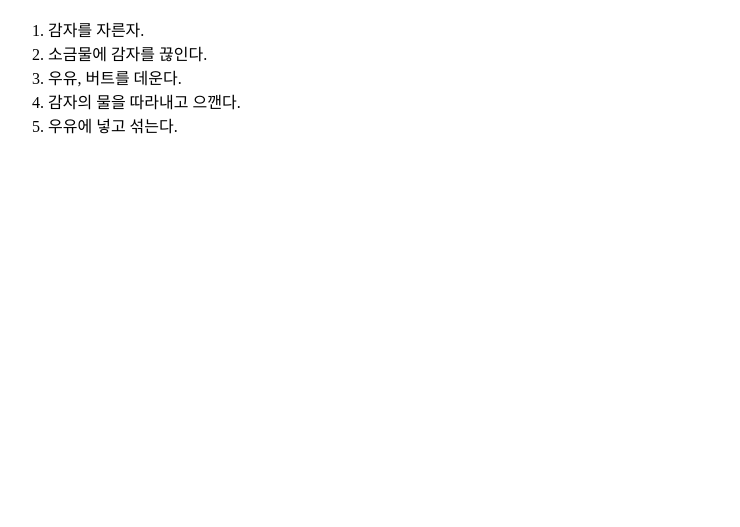
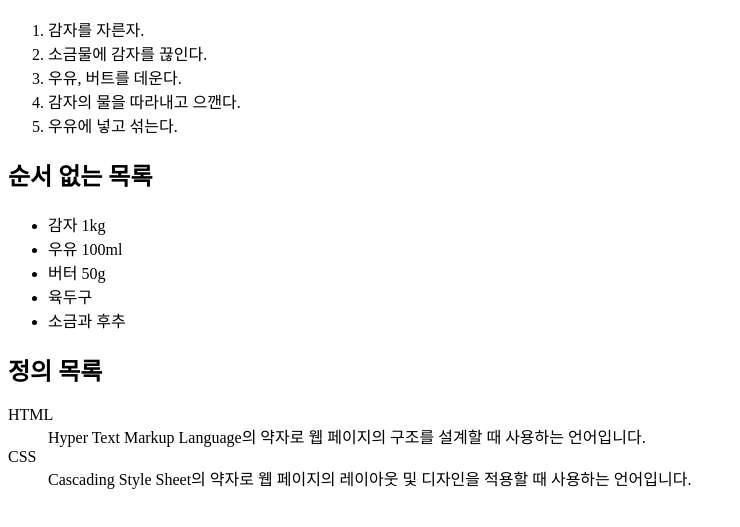
Before and after one commit to jackqrim/study-1, a plain HTML site: page view/list.html in a window 1280 px wide. Shown: the part 127-654 px from the top of the page, without its empty margins (0-740 px from the left). Drawn offline with Linux system fonts and the light colour scheme.

Commit message:
순서형 및 정의형 목록 추가

```diff
--- a/view/list.html
+++ b/view/list.html
@@ -14,5 +14,20 @@
     <li>감자의 물을 따라내고 으깬다.</li>
     <li>우유에 넣고 섞는다.</li>
   </ol>
+  <h2>순서 없는 목록</h2>
+  <ul>
+    <li>감자 1kg</li>
+    <li>우유 100ml</li>
+    <li>버터 50g</li>
+    <li>육두구</li>
+    <li>소금과 후추</li>
+  </ul>
+  <h2>정의 목록</h2>
+  <dl>
+    <dt>HTML</dt>
+    <dd>Hyper Text Markup Language의 약자로 웹 페이지의 구조를 설계할 때 사용하는 언어입니다.</dd>
+    <dt>CSS</dt>
+    <dd>Cascading Style Sheet의 약자로 웹 페이지의 레이아웃 및 디자인을 적용할 때 사용하는 언어입니다.</dd>
+  </dl>
 </body>
 </html>
```
